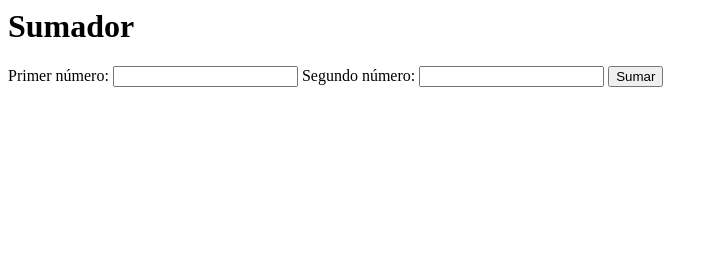
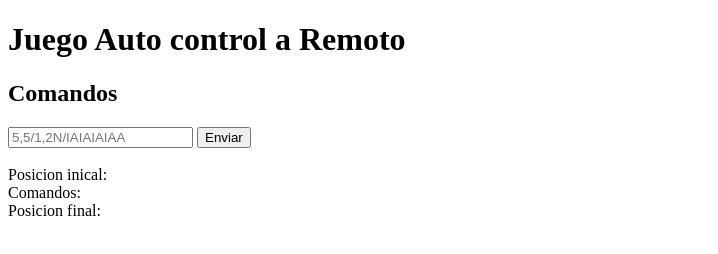
Before and after one commit to CamiloPadillaVillazon/ControladorAutitosControlRemoto, a website built with Parcel: page index.html in a window 1280 px wide. Shown: the whole page, without its empty margins (0-718 px from the left). Built offline with nearby package versions, Linux system fonts and the light colour scheme.

Commit message:
Implementacion Interfaz

```diff
--- a/index.html
+++ b/index.html
@@ -1,15 +1,22 @@
-<html>
-  <body>
-    <h1>Sumador</h1>
-    <form id="sumar-form">
-      <label for="primer-numero">Primer número:</label>
-      <input type="number" id="primer-numero" />
-      <label for="segundo-numero">Segundo número:</label>
-      <input type="number" id="segundo-numero" />
-      <input type="submit" value="Sumar" id="sumar-button" />
-    </form>
-    <div id="resultado-div"></div>
+<!DOCTYPE html>
+<html lang="en">
+<head>
+  <meta charset="UTF-8">
+  <meta name="viewport" content="width=device-width, initial-scale=1.0">
+  <title>Auto Control a Remoto</title>
+</head>
+<body>
+  <h1>Juego Auto control a Remoto</h1>
+  <h2>Comandos</h2>
+  <form id="auto-form"></form>
+  <input type="text" placeholder="5,5/1,2N/IAIAIAIAA">
+  <input type="submit" value="Enviar" id="button-enviar"><br><br>
+  <label for="pos-inicial">Posicion inical: </label><br>
+  <label for="comando">Comandos: </label><br>
+  <label for="pos-final">Posicion final: </label>
+  <div id="resultado-div"></div>
 
-    <script type="module" src="./src/presenter.js"></script>
-  </body>
+  <script type="module" src="./src/presenter.js"></script>
+
+</body>
 </html>
--- a/package.json
+++ b/package.json
@@ -19,6 +19,7 @@
     "babel-jest": "^29.7.0",
     "cypress": "^13.13.3",
     "jest": "^29.7.0",
-    "parcel": "^2.12.0"
+    "parcel": "^2.12.0",
+    "parcel-bundler": "^1.12.5"
   }
 }
```
Also changed, not shown: src/auto.js (added), src/auto.test.js (added), 1 other file.
